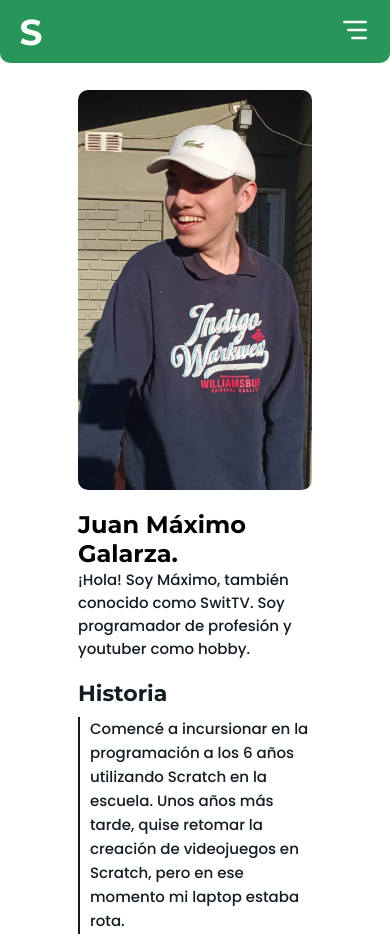
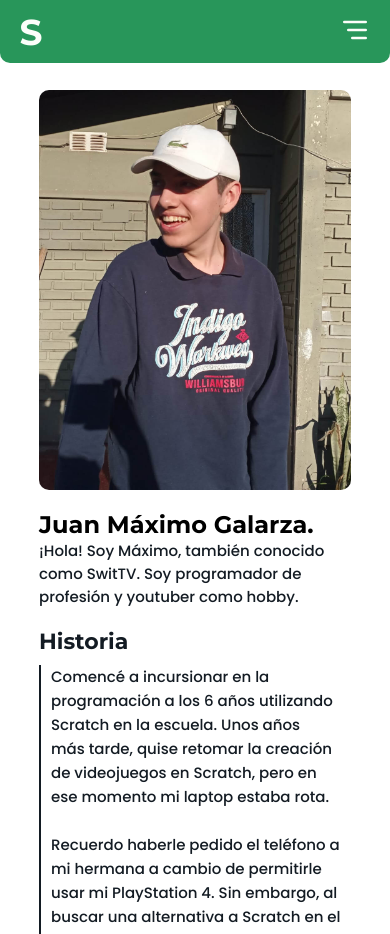
Before and after one commit to switTV/svelterean, a SvelteKit app: page /maximo in a window 390 px wide. Built offline with nearby package versions, Linux system fonts and the light colour scheme.

Commit message:
haciendo resposive

```diff
--- a/src/routes/maximo/+page.svelte
+++ b/src/routes/maximo/+page.svelte
@@ -53,6 +53,12 @@
         color: #28965A;
     }
 
+    @media screen and (max-width: 900px) {
+        .sobre_mi_container {
+            width: 80%;
+        }
+    }
+
 </style>
 
 <!-- markup (zero or more items) goes here -->
--- a/src/routes/svelterean/+page.svelte
+++ b/src/routes/svelterean/+page.svelte
@@ -80,7 +80,29 @@
         color: #28965A;
     }
 
+
+    @media screen and (max-width: 600px) {
+        .container {
+            grid-template-columns: repeat(2, 1fr); /* Dos columnas */
+            grid-template-areas:
+                "img_svelterean img_svelterean"
+                "text_svelterean text_svelterean"
+                "vistas_svelterean subs_svelterean"
+                "videos_svelterean videos_svelterean";
+        }
+    }
+
+    @media screen and (min-width: 900px) {
+        .container {
+            grid-template-columns: repeat(3, 1fr); /* Tres columnas */
+            grid-template-areas:
+                "img_svelterean text_svelterean text_svelterean"
+                "vistas_svelterean subs_svelterean videos_svelterean";
+        }
+    }
+
 </style>
+
 <div class="main">
     <div class="container">
       <div class="text_svelterean">
```
